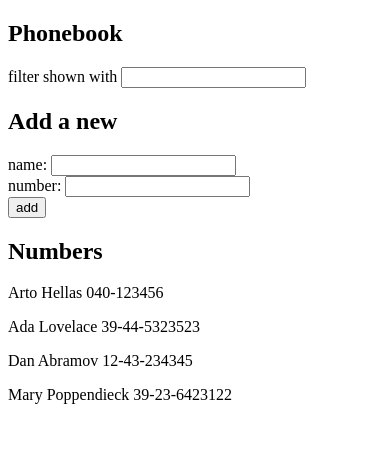
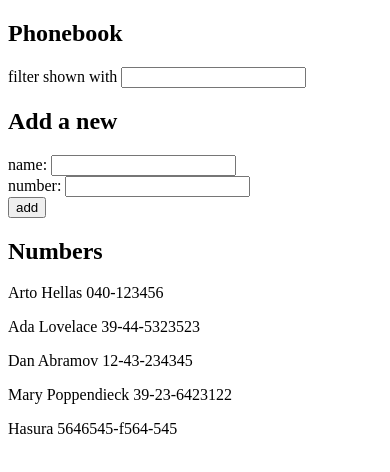
Before and after one commit to newton-adhikari/part2, a React (Create React App) app in the folder phonebook/: page / in a window 390 px wide. Shown: the top 472 px of the page. Built offline with nearby package versions, Linux system fonts and the light colour scheme; data requests are answered from the project's data file.

Commit message:
phonebook step7 completed

```diff
--- a/phonebook/db.json
+++ b/phonebook/db.json
@@ -1,5 +1,5 @@
 {
-    "persons":[
+  "persons": [
     {
       "name": "Arto Hellas",
       "number": "040-123456",
@@ -19,6 +19,11 @@
       "name": "Mary Poppendieck",
       "number": "39-23-6423122",
       "id": 4
+    },
+    {
+      "name": "Hasura",
+      "number": "5646545-f564-545",
+      "id": 5
     }
   ]
 }
--- a/phonebook/src/App.js
+++ b/phonebook/src/App.js
@@ -28,7 +28,12 @@ const App = () => {
 
     if(exists) return alert(`${newName} already exists in phonebook`);
 
-    setPersons(persons.concat({name: newName, number: newNumber}));
+    const person = {name: newName, number: newNumber};
+    axios.post("http://localhost:3001/persons", person)
+      .then(res => {
+        console.log(res.data);
+        setPersons([...persons, res.data]);
+      })
     setNewName("");
     setNewNumber("");
   }
```
Lines whose indentation alone changed are shown as unchanged.
